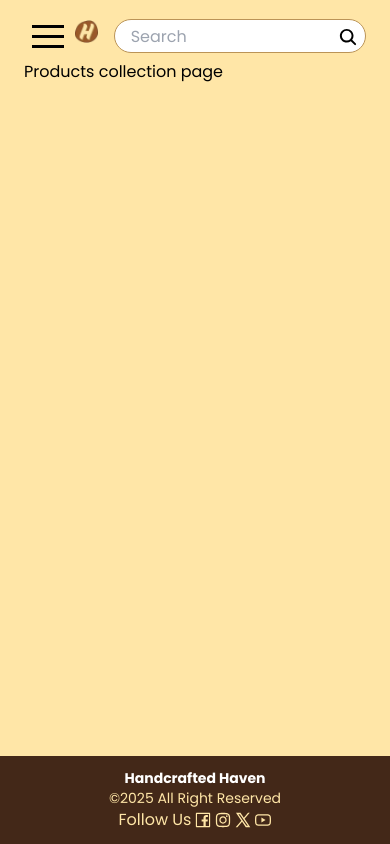
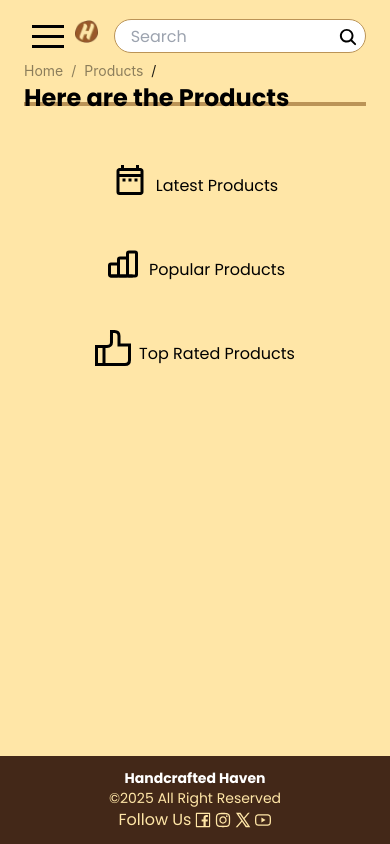
Before and after one commit to LisaMandarin/handcrafted-haven, a Next.js app: page /products in a window 390 px wide. Built offline with nearby package versions, Linux system fonts and the light colour scheme; no server answers; the database is empty; what @ant-design/nextjs-registry would draw is missing.

Commit message:
feat: dynamic breadcrumb in products page

```diff
--- a/src/app/artisans/page.tsx
+++ b/src/app/artisans/page.tsx
@@ -1,13 +1,12 @@
-import ArtisanCard from "@/components/ArtisanCard";
-import { ArtisanCardType } from "@/types/data";
-import { CategoryType } from "@/types/data";
-import CategoriesNav from "@/components/CategoriesNav";
 import Link from "next/link";
-import CountriesNav from "@/components/CountriesNav";
-import { GrMap } from "react-icons/gr";
 import { AiOutlineGold } from "react-icons/ai";
 import { MdOutlineDateRange } from "react-icons/md";
-import { Breadcrumb } from "antd";
+import { GrMap } from "react-icons/gr";
+import { CategoryType, SearchParamsType, ArtisanCardType } from "@/types/data";
+import ArtisanCard from "@/components/ArtisanCard";
+import CategoriesNav from "@/components/CategoriesNav";
+import CountriesNav from "@/components/CountriesNav";
+import Title from "@/components/Title";
 
 async function fetchArtisans(query: string) {
   try {
@@ -56,7 +55,7 @@ async function listCategories() {
 export default async function ArtisansPage({
   searchParams,
 }: {
-  searchParams: Promise<{ query: string }>;
+  searchParams: Promise<SearchParamsType>;
 }) {
   const { query } = (await searchParams) || "";
   const categories = await listCategories();
@@ -101,20 +100,23 @@ export default async function ArtisansPage({
         </Link>
       ),
     },
-    query ? {
-      title: showQuery(query),
-    } : {},
+    query
+      ? {
+          title: showQuery(query),
+        }
+      : {},
   ];
 
   const countries = locationArtisans && Object.keys(locationArtisans);
   return (
     <>
-      <Breadcrumb items={breadcrumbItems} />
-      {/* title */}
-      <h1 className="relative font-bold text-2xl mb-4">
-        Here are the artisans {description}
-        <div className="absolute bottom-2 -z-10 bg-custom-yellow-2 w-full h-1"></div>
-      </h1>
+      {/* header */}
+      <Title
+        name="Artisans"
+        description={description}
+        breadcrumbItems={breadcrumbItems}
+      />
+
       {!query && (
         <div className="flex flex-col lg:flex-row lg:justify-center gap-8 pt-8">
           <div className="mb-4 flex flex-row gap-2 justify-center items-end h-fit">
--- a/src/app/products/page.tsx
+++ b/src/app/products/page.tsx
@@ -1,5 +1,107 @@
-export default function ProductsPage() {
-    return (
-        <>Products collection page</>
-    )
+import Link from "next/link";
+import Title from "@/components/Title";
+import { SearchParamsType } from "@/types/data";
+import { TbChartBarPopular } from "react-icons/tb";
+import { GrLike } from "react-icons/gr";
+import { MdOutlineDateRange } from "react-icons/md";
+
+export default async function ProductsPage({
+  searchParams,
+}: {
+  searchParams: Promise<SearchParamsType>;
+}) {
+  const {query} = await searchParams
+  console.log(query);
+  let description;
+  if (query === "latest") {
+    description = "from the newest to the oldest";
+  } else if (query === "popularity") {
+    description = "many people are buying";
+  } else if (query === "rate") {
+    description = "many people give good ratings to";
+  }
+
+  const showQuery = (query: string) => {
+    if (query === "latest") {
+      return "Latest Products";
+    } else if (query === "popularity") {
+      return "Popular Products";
+    } else if (query === "rate") {
+      return "Top Rated Products";
+    }
+  };
+
+  const breadcrumbItems = [
+    {
+      title: (
+        <Link href="/" className="hover:underline">
+          Home
+        </Link>
+      ),
+    },
+    {
+      title: (
+        <Link href="/products" className="hover:underline">
+          Products
+        </Link>
+      ),
+    },
+    query
+      ? {
+          title: showQuery(query),
+        }
+      : {},
+  ];
+
+  return (
+    <div>
+      <Title
+        name="Products"
+        description={description}
+        breadcrumbItems={breadcrumbItems}
+      />
+      {!query && (
+        <div className="flex flex-col lg:flex-row lg:justify-center gap-8 pt-8">
+            {/* latest products */}
+          <div className="mb-4 flex flex-row gap-2 justify-center items-end h-fit">
+            <div>
+              <MdOutlineDateRange className="text-4xl font-extrabold" />
+            </div>
+            <p>
+              <Link href="/products?query=latest" className="hover:underline">
+                Latest Products
+              </Link>
+            </p>
+          </div>
+
+            {/* popular products */}
+          <div className="mb-4 flex flex-row gap-2 justify-center items-end h-fit">
+            <div>
+              <TbChartBarPopular className="text-4xl font-extrabold" />
+            </div>
+            <p>
+              <Link
+                href="/products?query=popularity"
+                className="hover:underline"
+              >
+                Popular Products
+              </Link>
+            </p>
+          </div>
+
+            {/* top rated products */}
+          <div className="mb-4 flex flex-row gap-2 justify-center items-end h-fit">
+            <div>
+              <GrLike className="text-4xl font-extrabold" />
+            </div>
+            <p>
+              <Link href="/products?query=rate" className="hover:underline">
+                Top Rated Products
+              </Link>
+            </p>
+          </div>
+        </div>
+      )}
+    </div>
+  );
 }
--- a/src/components/LargeNav.tsx
+++ b/src/components/LargeNav.tsx
@@ -39,15 +39,15 @@ export default function LargeNav({session, setSession}: {session: Session, setSe
   const productsItems: MenuProps["items"] = [
     {
       key: "1",
-      label: <Link href="#">by popularity</Link>,
+      label: <Link href="/products?query=popularity">by popularity</Link>,
     },
     {
       key: "2",
-      label: <Link href="#">by rate</Link>,
+      label: <Link href="/products?query=rate">by rate</Link>,
     },
     {
       key: "3",
-      label: <Link href="#">by latest</Link>,
+      label: <Link href="/products?query=latest">by latest</Link>,
     },
   ];
 
--- a/src/components/SideMenu.tsx
+++ b/src/components/SideMenu.tsx
@@ -9,20 +9,21 @@ import Link from "next/link";
 export function SideMenu({
   isOpen,
   onClose,
-  session
+  session,
 }: {
   isOpen: boolean;
   onClose: () => void;
-  session: {user: {
-    id: string;
-    email: string;
-  } } | null
+  session: {
+    user: {
+      id: string;
+      email: string;
+    };
+  } | null;
 }) {
-
-    // close the menu while clicking the link
-    const handleClick = () => {
-        onClose()
-    }
+  // close the menu while clicking the link
+  const handleClick = () => {
+    onClose();
+  };
   return (
     <Drawer
       placement="right"
@@ -40,41 +41,59 @@ export function SideMenu({
         </h1>
         <ul className="flex-grow flex flex-col justify-evenly">
           <li>
-            <Link href="/artisans" className="side-menu-link" onClick={handleClick}>
+            <Link
+              href="/artisans"
+              className="side-menu-link"
+              onClick={handleClick}
+            >
               <IoPeopleSharp className="inline mr-4" />
               Meet Artisans
             </Link>
           </li>
           <li>
-            <Link href="/products" className="side-menu-link"  onClick={handleClick}>
+            <Link
+              href="/products"
+              className="side-menu-link"
+              onClick={handleClick}
+            >
               <FaGifts className="inline mr-4" />
-              See Latest Products
+              See Products
             </Link>
           </li>
           <li>
-            <Link href="/categories" className="side-menu-link" onClick={handleClick}>
+            <Link
+              href="/categories"
+              className="side-menu-link"
+              onClick={handleClick}
+            >
               <AiFillProduct className="inline mr-4" />
               View Categories
             </Link>
           </li>
           <div className="flex flex-col items-center gap-8">
             {session?.user ? (
+              <p>Sign Out</p>
+            ) : (
               <>
                 <p>
-                  <Link href="/login" className="side-menu-link" onClick={handleClick}>
+                  <Link
+                    href="/login"
+                    className="side-menu-link"
+                    onClick={handleClick}
+                  >
                     Log In
                   </Link>
                 </p>
                 <p>
-                  <Link href="/signup" className="side-menu-link" onClick={handleClick}>
+                  <Link
+                    href="/signup"
+                    className="side-menu-link"
+                    onClick={handleClick}
+                  >
                     Sign Up
                   </Link>
                 </p>
               </>
-            ): (
-              <p>
-                Sign Out
-              </p>
             )}
           </div>
         </ul>
--- /dev/null
+++ b/src/components/Title.tsx
@@ -0,0 +1,18 @@
+import { Breadcrumb } from "antd";
+import { TitleType } from "@/types/data";
+
+export default function Title({
+  name,
+  description,
+  breadcrumbItems,
+}: TitleType) {
+  return (
+    <>
+      <Breadcrumb items={breadcrumbItems} />
+      <h1 className="relative font-bold text-2xl mb-4">
+        Here are the {name} {description}
+        <div className="absolute bottom-2 -z-10 bg-custom-yellow-2 w-full h-1"></div>
+      </h1>
+    </>
+  );
+}
```
Also changed, not shown: src/types/data.ts (+19 -0 lines).
